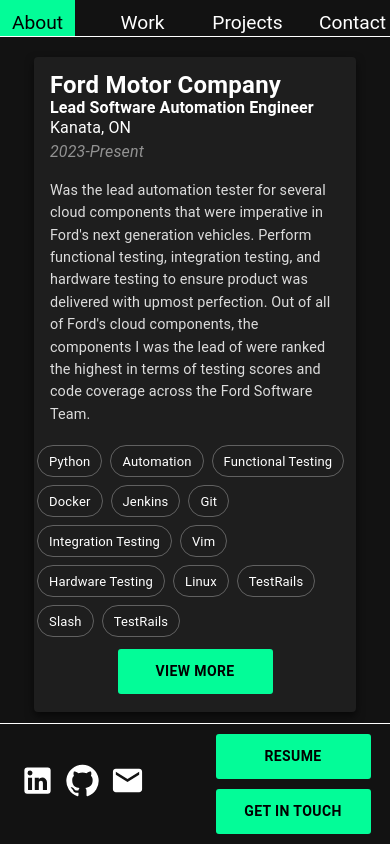
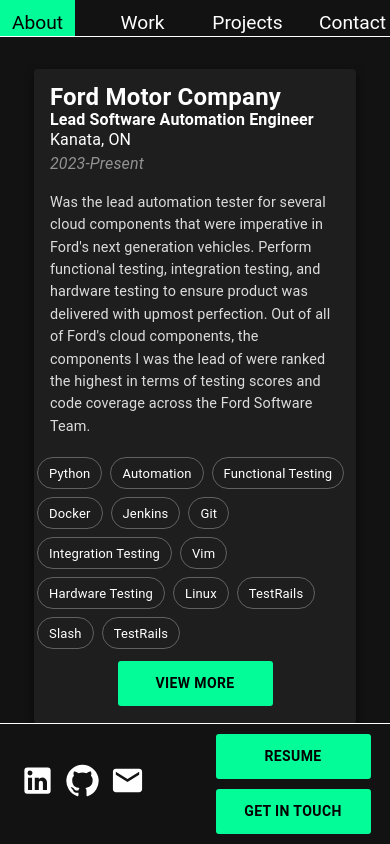
Before and after one commit to syedwajihrizvi/Portfolio, a React (Vite) app: page /work in a window 390 px wide. Built offline with nearby package versions, Linux system fonts and the light colour scheme.

Commit message:
Added padding

```diff
--- a/src/assets/css/main.css
+++ b/src/assets/css/main.css
@@ -123,6 +123,7 @@
     justify-items: center;
     align-items: stretch;
     row-gap: 1rem;
+    padding: 2rem 0
 }
 
 .work-card {
@@ -167,7 +168,6 @@
 
 @media screen and (max-width: 800px) {
     .work {
-        padding: 20px 0;
         grid-template-columns: 1fr;
         gap: 30px;
     }
```
